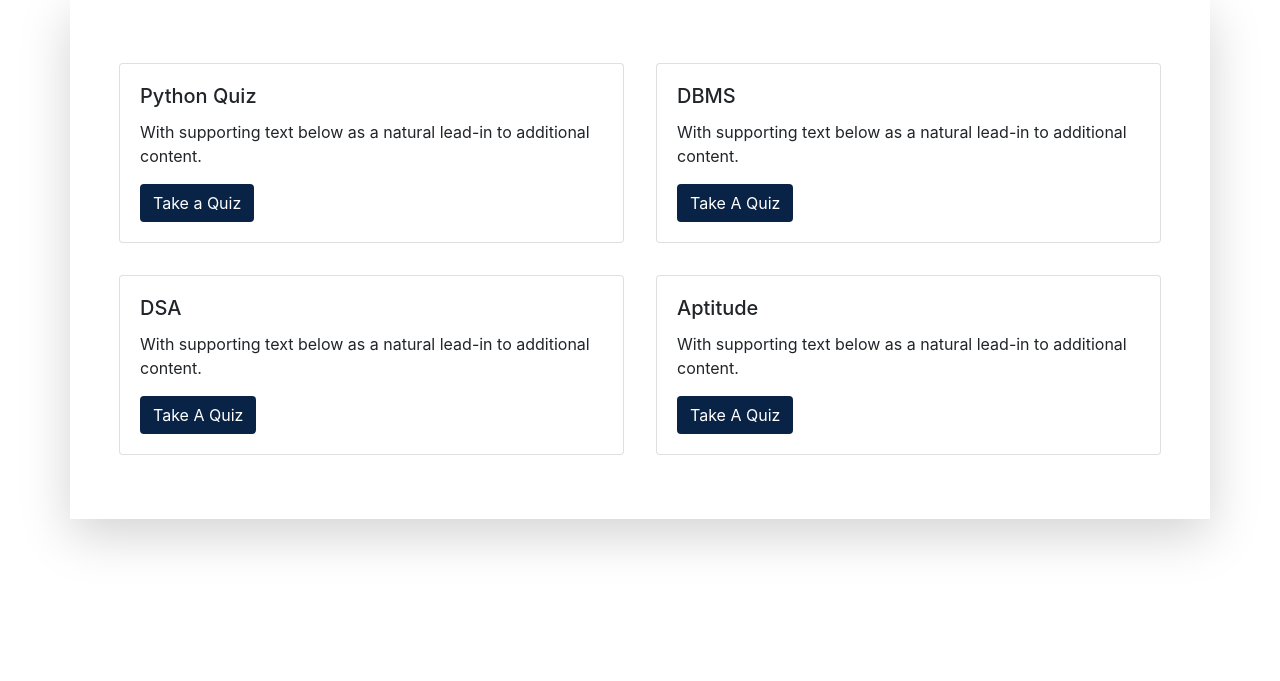
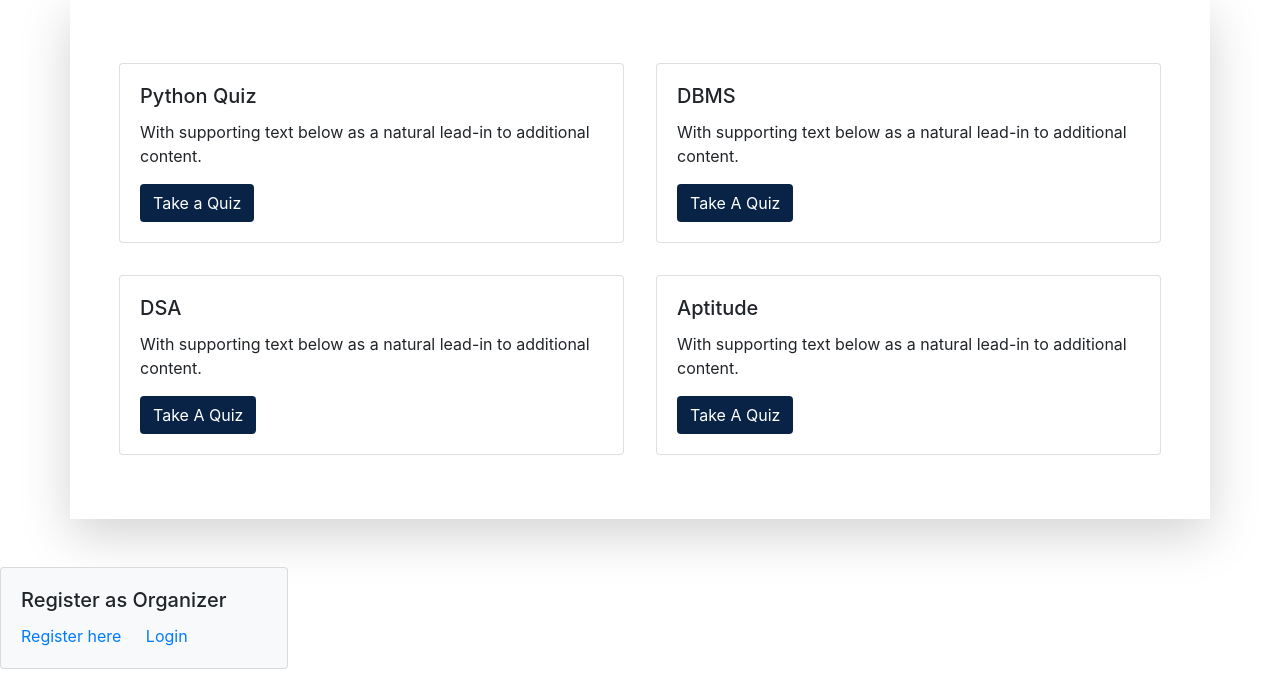
Before and after one commit to PratikM15/MCQ-Portal, a Django app: page / in a window 1280 px wide. Shown: the part 119-800 px from the top of the page. Run offline with Django 3.2, Linux system fonts and the light colour scheme; some libraries are stand-ins or nearby versions.

Commit message:
organizer authentication added

```diff
--- a/QuizProject/settings.py
+++ b/QuizProject/settings.py
@@ -32,6 +32,7 @@ ALLOWED_HOSTS = []
 
 INSTALLED_APPS = [
     'quizapp',
+    'organizer_dashboard',
     'django.contrib.admin',
     'django.contrib.auth',
     'django.contrib.contenttypes',
--- a/QuizProject/urls.py
+++ b/QuizProject/urls.py
@@ -18,4 +18,5 @@ from django.urls import path, include
 urlpatterns = [
     path('admin/', admin.site.urls),
     path('',include('quizapp.urls')),
+    path('organizer_dashboard/',include('organizer_dashboard.urls')),
 ]
--- a/quizapp/templates/index.html
+++ b/quizapp/templates/index.html
@@ -18,6 +18,9 @@
     <!-- Header section -->
     {% include "quizapp/header.html" %}
     <!-- Header Section ends -->
+
+
+
 
     <div class="container border-rounded mt-5 p-5 shadow shadow-lg">
         <div class="row">
@@ -65,7 +68,13 @@
     </div>
 
 
-
+    <div class="card mt-5 bg-light m" style="width: 18rem;">
+        <div class="card-body">
+            <h5 class="card-title">Register as Organizer</h5>
+            <a href="{% url 'organizer_registration' %}" class="card-link">Register here</a>
+            <a href="{% url 'organizer_login' %}" class="card-link">Login </a>
+        </div>
+    </div>
 
 
     <!-- Optional JavaScript -->
--- a/quizapp/templates/quizapp/header.html
+++ b/quizapp/templates/quizapp/header.html
@@ -10,7 +10,7 @@
         <div class="collapse navbar-collapse" id="navbarTogglerDemo03">
             <ul class="navbar-nav mr-auto mt-2 mt-lg-0">
                 <li class="nav-item active">
-                    <a class="nav-link" href="#">Home <span class="sr-only">(current)</span></a>
+                    <a class="nav-link" href="{%url 'home'%}">Home </a>
                 </li>
                 <li class="nav-item">
                     <a class="nav-link" href="#">Link</a>
--- a/quizapp/urls.py
+++ b/quizapp/urls.py
@@ -10,4 +10,5 @@ urlpatterns = [
     path('register',views.register_page,name='register_page'),
     path('logout',views.logout_page,name='logout_page'),
     path('results',views.results,name='results'),
+    path('user-profile',views.userProfile,name='user-profile'),
 ]
--- a/quizapp/views.py
+++ b/quizapp/views.py
@@ -55,6 +55,9 @@ def logout_page(request):
     return redirect('home')
 
 
+def userProfile(request):
+    return render(request, 'quizapp/userProfile.html')
+
 
 
 
```
Also changed, not shown: quizapp/templates/start.html (+12 -4 lines), db.sqlite3.
